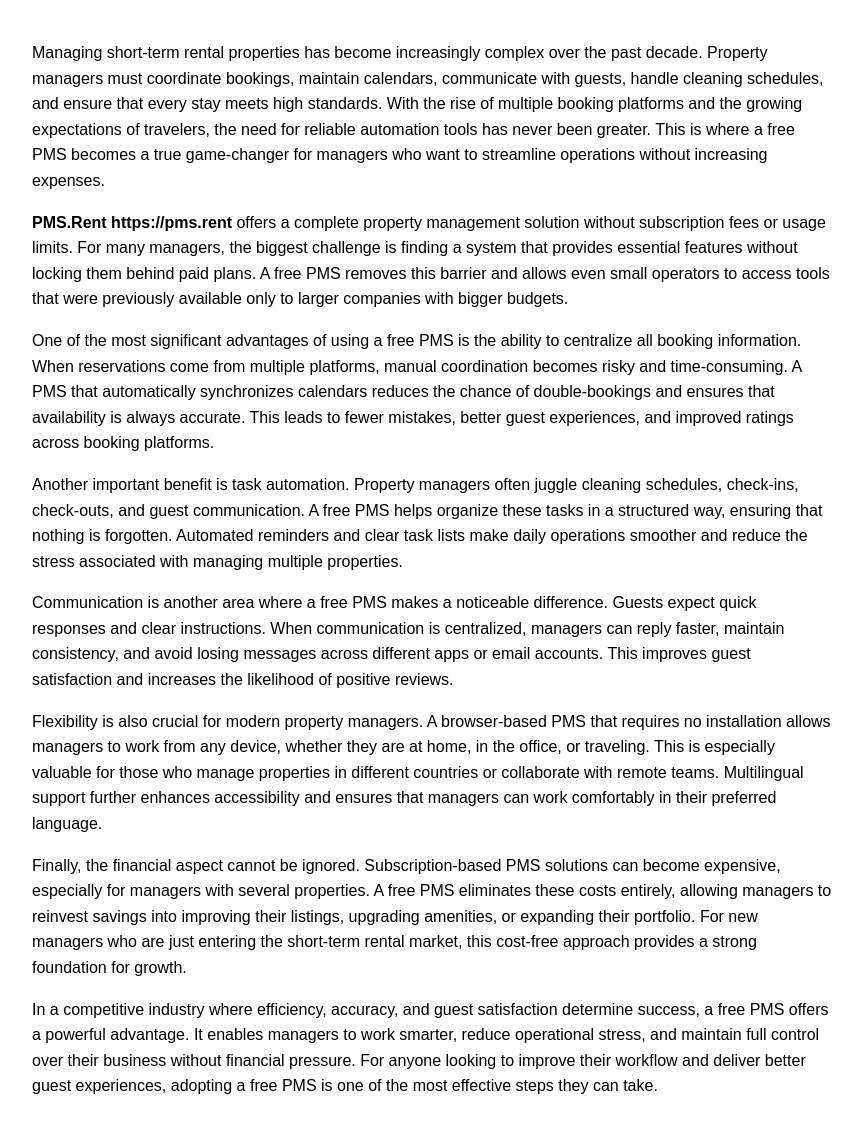
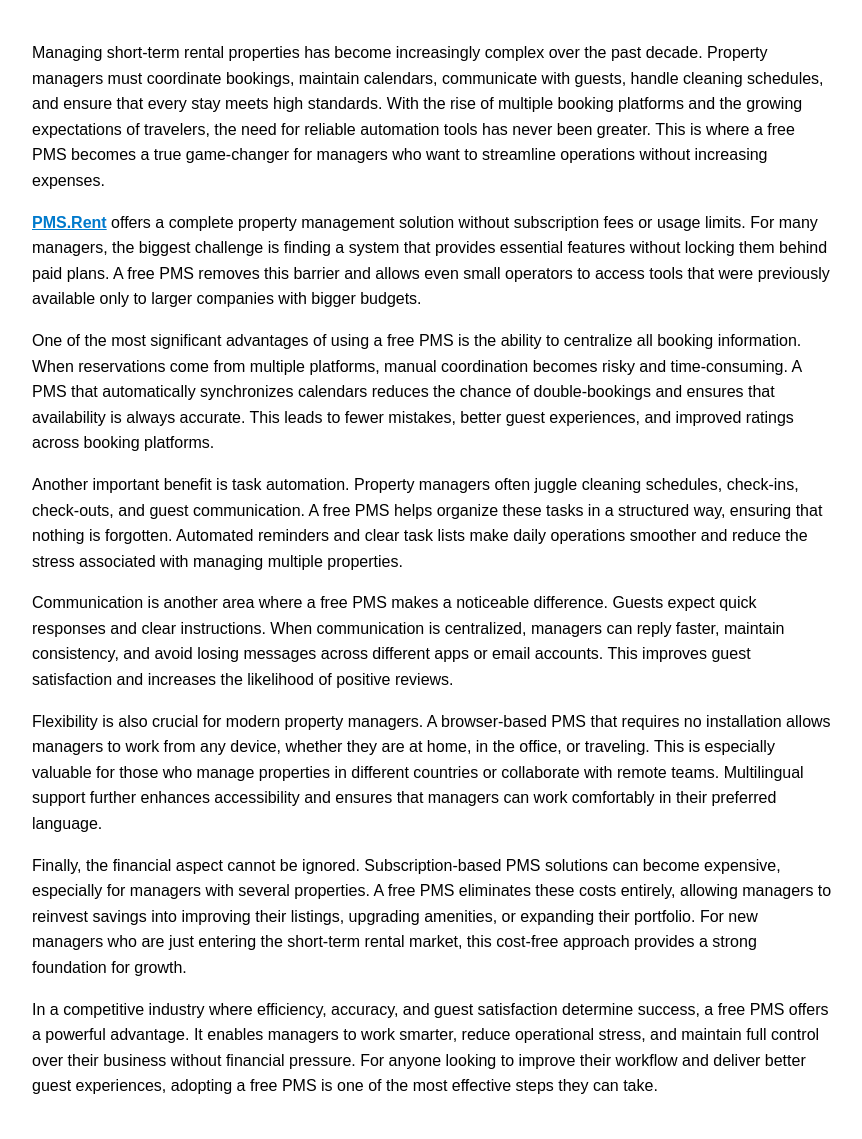
Before and after one commit to Sisikiev/sisikiev.github.io, a Jekyll site: the page built from _posts/2026-07-17-why-free-pms-is-a-game-changer.md, in a window 1280 px wide. Shown: the whole page, without its empty margins (208-1070 px from the left). Built offline with Jekyll 4.4.1, drawn with Linux system fonts in a browser that asks for light colours; our own code applies the rules of GitHub Pages for plain Markdown files.

Commit message:
Update 2026-07-17-why-free-pms-is-a-game-changer.md

```diff
--- a/_posts/2026-07-17-why-free-pms-is-a-game-changer.md
+++ b/_posts/2026-07-17-why-free-pms-is-a-game-changer.md
@@ -5,7 +5,8 @@
 
 Managing short‑term rental properties has become increasingly complex over the past decade. Property managers must coordinate bookings, maintain calendars, communicate with guests, handle cleaning schedules, and ensure that every stay meets high standards. With the rise of multiple booking platforms and the growing expectations of travelers, the need for reliable automation tools has never been greater. This is where a free PMS becomes a true game‑changer for managers who want to streamline operations without increasing expenses.
 
-**PMS.Rent   https://pms.rent** offers a complete property management solution without subscription fees or usage limits. For many managers, the biggest challenge is finding a system that provides essential features without locking them behind paid plans. A free PMS removes this barrier and allows even small operators to access tools that were previously available only to larger companies with bigger budgets.
+<strong><a href="https://pms.rent">PMS.Rent</a></strong>
+ offers a complete property management solution without subscription fees or usage limits. For many managers, the biggest challenge is finding a system that provides essential features without locking them behind paid plans. A free PMS removes this barrier and allows even small operators to access tools that were previously available only to larger companies with bigger budgets.
 
 One of the most significant advantages of using a free PMS is the ability to centralize all booking information. When reservations come from multiple platforms, manual coordination becomes risky and time‑consuming. A PMS that automatically synchronizes calendars reduces the chance of double‑bookings and ensures that availability is always accurate. This leads to fewer mistakes, better guest experiences, and improved ratings across booking platforms.
 
```
